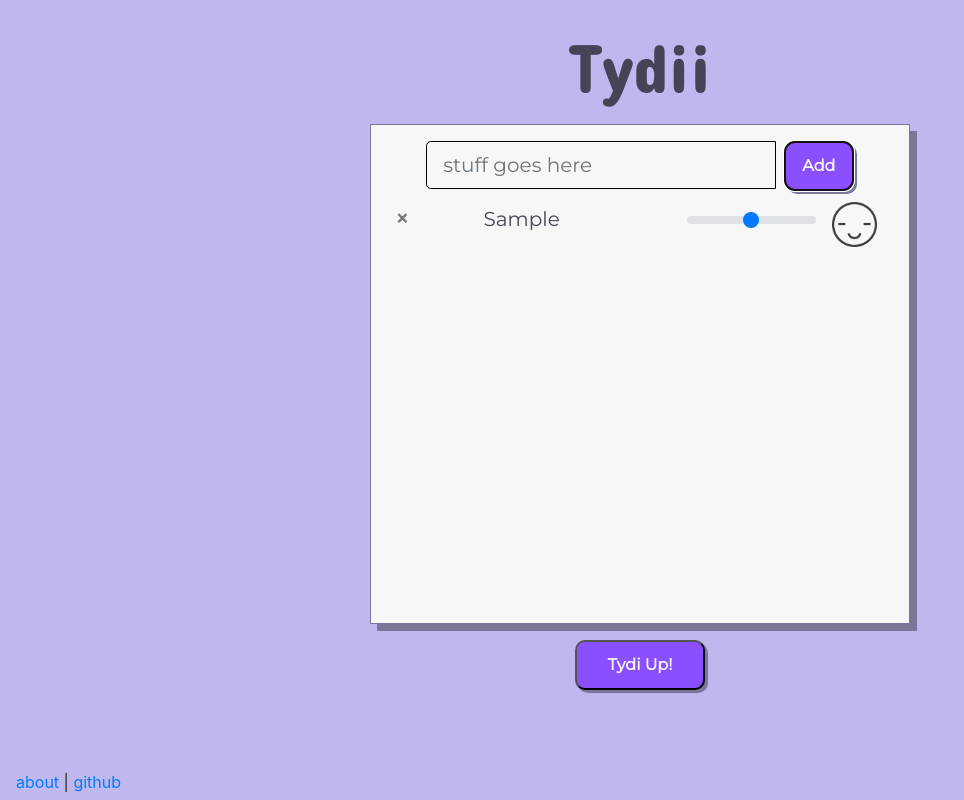
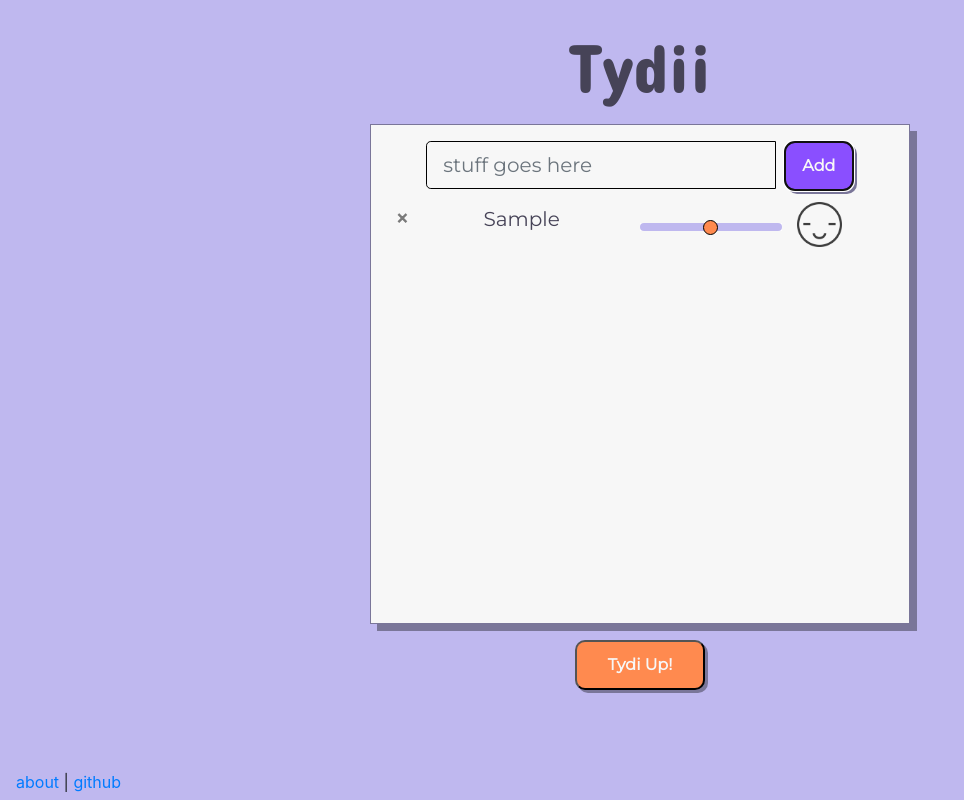
Before and after one commit to Beznet/tydii, a Next.js app: page / in a window 1280 px wide. Both pictures are taken after typing "Sample" into the empty fields and a click on the button "Add". Shown: the whole page, without its empty margins (0-964 px from the left). Built offline with nearby package versions, Linux system fonts and the light colour scheme.

Commit message:
customized slider, more styling elsewhere

```diff
--- a/components/ItemList.js
+++ b/components/ItemList.js
@@ -37,7 +37,10 @@ const ItemList = ({ items, deleteItem, updateItem }) => {
               <Col className="text-center mb-2 text-break" xs="5">
                 <h5>{item.name}</h5>
               </Col>
-              <Col className="slider-face text-center mb-3 ml-0 px-sm-0" xs="6">
+              <Col
+                className="slider-face d-inline-block mb-3 ml-0 px-sm-0"
+                xs="6"
+              >
                 <Slider
                   className=""
                   value={item.rating}
--- a/components/Slider.js
+++ b/components/Slider.js
@@ -1,5 +1,4 @@
 import React from 'react';
-import { CustomInput } from 'reactstrap';
 
 const faceImages = [
   '',
@@ -17,16 +16,7 @@ const Slider = ({ value, onValueChange }) => {
 
   return (
     <>
-      <div className="slider d-inline-block">
-        <CustomInput
-          type="range"
-          name="customRange"
-          value={value}
-          onChange={onChange}
-          min="1"
-          max="5"
-        />
-      </div>
+      <input type="range" value={value} onChange={onChange} min="1" max="5" />
       <img
         className="face-img pt-n2"
         src={faceImages[value]}
--- a/styles/style.css
+++ b/styles/style.css
@@ -5,6 +5,7 @@
   --title-color: hsl(249, 13%, 30.2%);
   --button-hover: hsl(259.7, 100%, 74.9%);
   --button-color: hsl(260.1, 100%, 65.5%);
+  --cta-color: hsl(20.1, 100%, 65.5%);
 }
 html,
 body {
@@ -36,7 +37,7 @@ h1 span {
   color: var(--title-color);
   font-size: 70px;
   font-family: 'Concert One', cursive;
-  animation: move-text 1s forwards;
+  animation: move-text 0.35s forwards;
 }
 
 @keyframes move-text {
@@ -51,10 +52,6 @@ h1 span {
     bottom: 0;
     opacity: 1;
   }
-}
-
-.slider {
-  margin-right: 1rem;
 }
 
 .rid-text {
@@ -114,6 +111,7 @@ h1 span {
 }
 
 .decision-text {
+  color: var(--cta-color);
 }
 
 .quote {
@@ -133,6 +131,7 @@ h1 span {
 }
 
 #tydi-button {
+  background-color: var(--cta-color);
   width: 130px;
   height: 50px;
   border-radius: 10px;
@@ -146,9 +145,13 @@ h1 span {
   box-shadow: 3px 3px 0px 0px hsl(246.9, 14.6%, 53.1%);
 }
 
-#tydi-button:hover,
 #add-button:hover {
   background-color: var(--button-hover);
+  transition: background-color 200ms;
+}
+
+#tydi-button:hover {
+  background-color: #ffac82;
   transition: background-color 200ms;
 }
 
@@ -175,6 +178,95 @@ img {
 
 .header-border {
   border-bottom: solid;
+}
+
+input[type='range'] {
+  -webkit-appearance: none;
+  width: 50%;
+  margin-right: 15px;
+}
+input[type='range']:focus {
+  outline: none;
+}
+input[type='range']::-webkit-slider-runnable-track {
+  width: 100%;
+  height: 8px;
+  cursor: pointer;
+  animate: 0.2s;
+  box-shadow: 0px 0px 0px #000000, 0px 0px 0px #0d0d0d;
+  background: var(--main-bg-color);
+  border-radius: 25px;
+  border: 0px solid #000101;
+}
+input[type='range']::-webkit-slider-thumb {
+  box-shadow: 0px 0px 0px #000000, 0px 0px 0px #0d0d0d;
+  border: 1px solid #000000;
+  height: 15px;
+  width: 15px;
+  border-radius: 50%;
+  background: var(--cta-color);
+  margin-top: -3px;
+  cursor: pointer;
+  -webkit-appearance: none;
+}
+input[type='range']:focus::-webkit-slider-runnable-track {
+  background: #ac51b5;
+}
+input[type='range']::-moz-range-track {
+  width: 100%;
+  height: 8px;
+  cursor: pointer;
+  animate: 0.2s;
+  box-shadow: 0px 0px 0px #000000, 0px 0px 0px #0d0d0d;
+  background: #ac51b5;
+  border-radius: 25px;
+  border: 0px solid #000101;
+}
+input[type='range']::-moz-range-thumb {
+  box-shadow: 0px 0px 0px #000000, 0px 0px 0px #0d0d0d;
+  border: 1px solid #000000;
+  height: 15px;
+  width: 15px;
+  border-radius: 50%;
+  background: #65001c;
+  cursor: pointer;
+}
+input[type='range']::-ms-track {
+  width: 100%;
+  height: 12.8px;
+  cursor: pointer;
+  animate: 0.2s;
+  background: transparent;
+  border-color: transparent;
+  border-width: 39px 0;
+  color: transparent;
+}
+input[type='range']::-ms-fill-lower {
+  background: #ac51b5;
+  border: 0px solid #000101;
+  border-radius: 50px;
+  box-shadow: 0px 0px 0px #000000, 0px 0px 0px #0d0d0d;
+}
+input[type='range']::-ms-fill-upper {
+  background: #ac51b5;
+  border: 0px solid #000101;
+  border-radius: 50px;
+  box-shadow: 0px 0px 0px #000000, 0px 0px 0px #0d0d0d;
+}
+input[type='range']::-ms-thumb {
+  box-shadow: 0px 0px 0px #000000, 0px 0px 0px #0d0d0d;
+  border: 0px solid #000000;
+  height: 20px;
+  width: 39px;
+  border-radius: 7px;
+  background: #65001c;
+  cursor: pointer;
+}
+input[type='range']:focus::-ms-fill-lower {
+  background: #ac51b5;
+}
+input[type='range']:focus::-ms-fill-upper {
+  background: #ac51b5;
 }
 
 .bounce {
@@ -204,10 +296,6 @@ img {
 }
 
 @media (max-width: 576px) {
-  .slider {
-    width: 70%;
-    margin-right: 5px;
-  }
   .slider-face {
     margin-left: 5px;
   }
```
